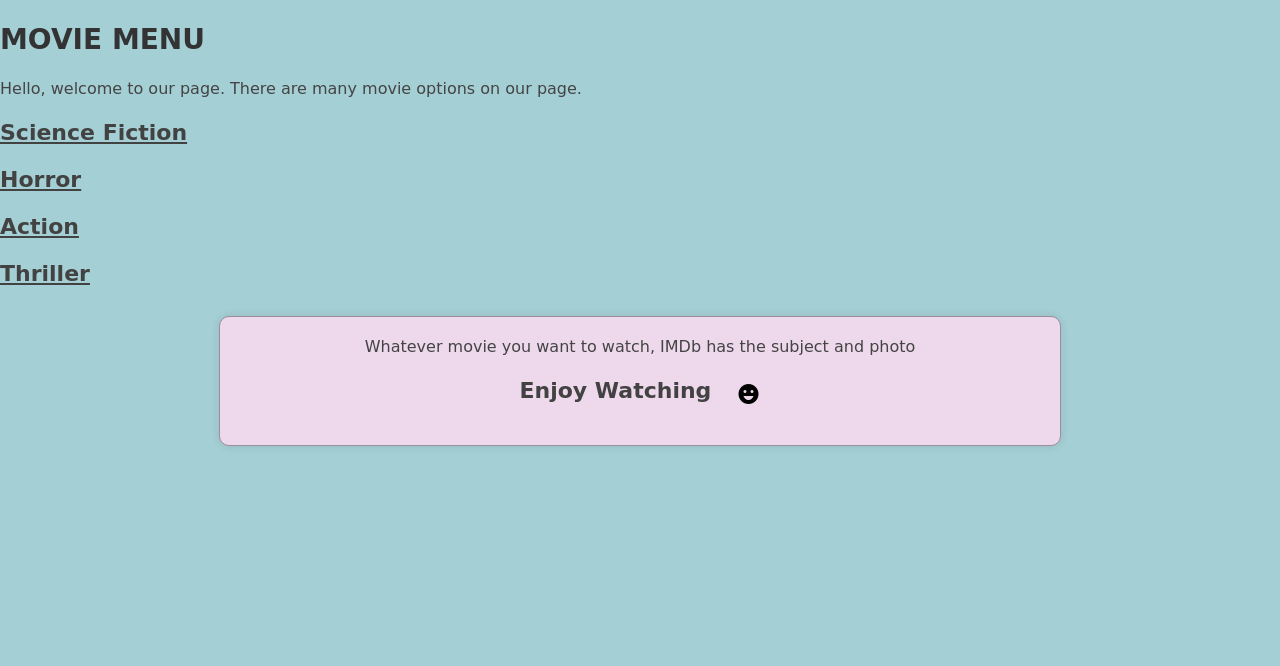
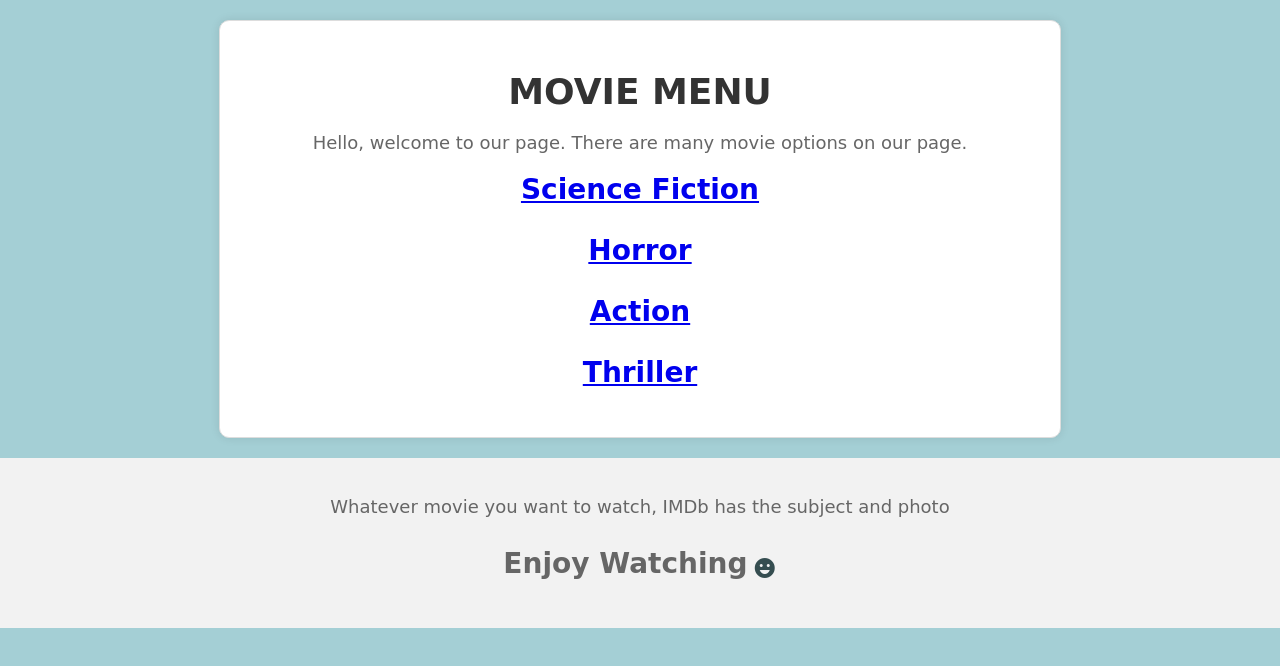
Before and after one commit to Sedamalkocc/Movie-Menu, a plain HTML site: page index.html in a window 1280 px wide. Drawn offline with Linux system fonts and the light colour scheme.

Commit message:
styles.css is done

```diff
--- a/style.css
+++ b/style.css
@@ -1,65 +1,89 @@
+/* Temel stil */
 body {
     font-family: 'Crafty Girls', cursive;
-    background-color: rgb(164, 207, 213);
+    background-color: #a4cfd5;
     margin: 0;
     padding: 0;
 }
-/* Container için stil */
-.container {
+nav {
     max-width: 800px;
-    margin: 0 auto;
+    margin: 20px auto;
     padding: 20px;
-    background-color:#eed9ec;
-    border: 1px solid #9b8d9a;
+    background-color: #fff;
+    border: 1px solid #ddd;
     border-radius: 10px;
     box-shadow: 0 0 10px rgba(0, 0, 0, 0.1);
+    text-align: center;
+}
+
+h2 {
+    font-size: 36px;
+    font-weight: bold;
+    color: #333;
+    margin-bottom: 20px;
+}
+
+p {
+    font-size: 18px;
+    color: #666;
+    margin-bottom: 20px;
+}
+
+h3 {
+    font-size: 28px;
+    font-weight: bold;
+    color: #666;
+    margin-top: 10px;
+}
+
+/* Liste stil */
+.movie-list {
+    list-style-type: none;
+    margin: 0;
+    padding: 0;
+    display: flex;
+    flex-wrap: wrap;
+    justify-content: center;}
+
+
+.movie-list li {
+    flex: 0 1 calc(33.33% - 20px);
+    margin: 20px;
+    padding: 20px;
+    background-color: #fff;
+    border: 1px solid #ddd;
+    border-radius: 10px;
+    box-shadow: 0 0 5px rgba(0, 0, 0, 0.2);
+    text-align: center;
+}
+
+.movie-list ul{
+    color: #a4cfd5;
+}
+
+.movie-list h4 {
+    font-size: 24px;
+    font-weight: bold;
+    color: #333;
+    margin-top: 10px;
+}
+
+.movie-list img {
+    max-width: 300px;
+    height: auto;
+    margin-top: 10px;
+}
+
+/* Footer stil */
+footer {
+    background-color: #f2f2f2;
+    padding: 20px;
     text-align: center;
     margin-top: 20px;
 }
 
-/* Başlıklar için stil */
-h2 {
-    font-size: 28px;
-    font-weight: bold;
-    color: #333;
+.material-icons {
+    font-size: 36px;
+    vertical-align: middle;
+    color: #354d50;
 }
-h3 {
-    font-size: 22px;
-    font-weight: bold;
-    color: #424242;
-    margin-right: 20px;
-    text-decoration: none;
-}
-/* Paragraflar için stil */
-  p {
-    font-size: 16px;
-    color: #444;
-}
-a{
-    text-decoration: none;
-    color: #424242;
-    text-decoration: underline;
-}
-/* Metin stil tanımlamaları */
- footer{
-    max-width: 800px;
-    margin: 0 auto;
-    padding: 20px;
-    background-color: #eed9ec;
-    border: 1px solid #9b8d9a;
-    border-radius: 10px;
-    box-shadow: 0 0 10px rgba(0, 0, 0, 0.1);
-    text-align: center;
-    margin-top: 30px;
-}
-
-footer p {
-    margin: 0; /* Paragrafın kenar boşluğunu kaldırma */
-    font-size: 16px;
-
-}
-
-.material-icons {
-    font-size: 24px;
-    vertical-align: middle;
-}
```
